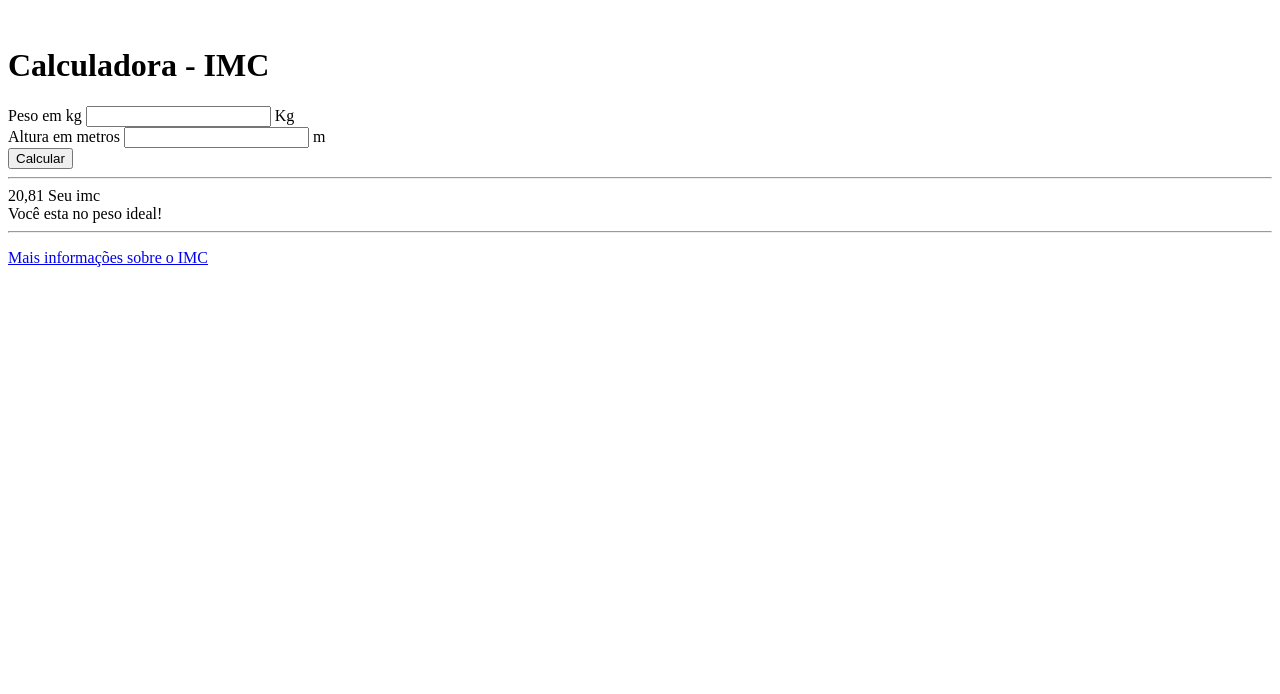
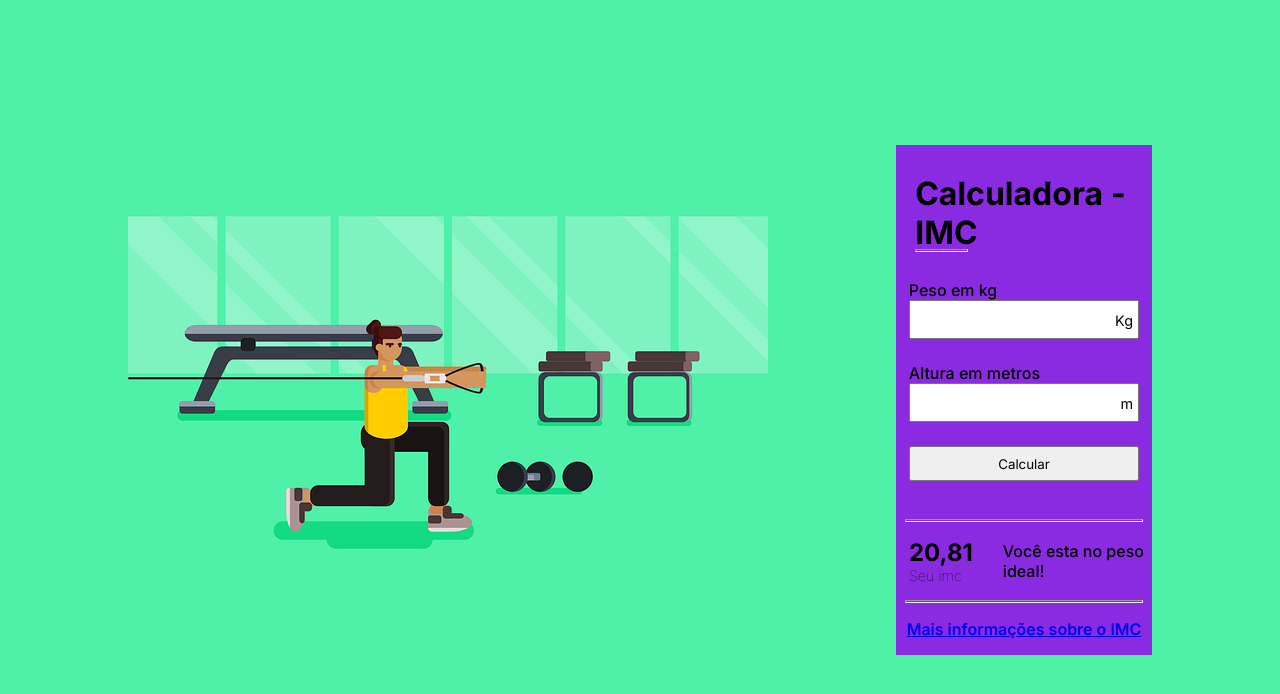
Before and after one commit to Douglas-M-Miranda/imc-calculadora, a plain HTML site: page index.html in a window 1280 px wide. Drawn offline with Linux system fonts and the light colour scheme.

Commit message:
organização do layout completo

```diff
--- a/index.html
+++ b/index.html
@@ -5,33 +5,37 @@
     <meta name="viewport" content="width=device-width, initial-scale=1.0">
     <title>Calculadora de IMC</title>
     <link rel="stylesheet" href="style.css">
+    <link rel="preconnect" href="https://fonts.googleapis.com">
+    <link rel="preconnect" href="https://fonts.gstatic.com" crossorigin>
+    <link href="https://fonts.googleapis.com/css2?family=Inter:ital,opsz,wght@0,14..32,100..900;1,14..32,100..900&family=Roboto:ital,wght@0,100..900;1,100..900&display=swap" rel="stylesheet">
 </head>
 <body>
     <div class="containerImagem">
-        <img src="" alt="">
+        <img src="assets/background-image.png" alt="Desenho de uma mulher se exercitando.">
     </div>
 
     <main class="card">
         <header class="cabecalho">
             <h1>Calculadora - IMC</h1>
+            <hr />
         </header>
 
-        <section>
+        <section class="containerForm">
             <form>
                 <div class="ContainerInputPeso">
+                    <span class="tituloInput">Peso em kg</span>
                     <label>
-                        Peso em kg
-                        <input type="text" name="inputAltura" class="inputPeso" required />
+                       <input type="text" name="inputAltura" class="inputPeso" required />
                     </label>
-                    <span>Kg</span>
+                    <span class="kg">Kg</span>
                 </div>
 
                 <div class="containerInputAltura">
+                    <span class="tituloInput">Altura em metros</span>
                     <label>
-                        Altura em metros
                         <input type="number" name="inputAltura" class="inputAltura" required>
                     </label>
-                    <span>m</span>
+                    <span class="m">m</span>
                 </div>
 
                 <div class="containerBotao">
@@ -41,9 +45,10 @@
                 </div>
             </form>
         </section>
+
+        <hr />
+
         <aside class="containerResultado">
-            <hr />
-
             <div class="imc">
                 <span class="numeroImc">20,81</span>
 
@@ -55,9 +60,9 @@
                     Você esta no peso ideal!
                 </span>
             </div>
+        </aside>
 
-            <hr />
-        </aside>
+        <hr />
 
         <footer>
             <p><a href="https://abeso.org.br/obesidade-e-sindrome-metabolica/calculadora-imc/">Mais informações sobre o IMC</a></p>
--- a/style.css
+++ b/style.css
@@ -4,3 +4,190 @@ input[type=number] {
   -moz-appearance:    textfield;
   appearance:         textfield;
 }
+
+:root {
+  --background-color: #4ff1a8;
+}
+
+* {
+  font-family: "Inter", sans-serif;
+  margin: 0;
+  padding: 0;
+}
+
+body {
+  display: flex;
+  justify-content: center;
+  align-items: center;
+  gap: 10%;
+
+  min-height: 100vh;
+  width: 100vw;
+
+  background-color: var(--background-color);
+  object-fit: cover;
+}
+
+/* configuração geral do bloco da calculadora */
+.card {
+  /* height: 20%;  formatar o resto primeiro*/
+  width: 20%;
+
+  background-color: blueviolet;
+}
+
+/* configuração do cabeçalho */
+.cabecalho {
+  position: relative;
+}
+
+.cabecalho h1 {
+  font-size: 2rem;
+  margin: .9em 0 .9em .6em;
+  font-weight: bold;
+}
+
+.cabecalho hr {
+  position: absolute;
+  bottom: 0;
+  left: 1.19em;
+  color: pink;
+  width: 20%;
+}
+
+/* configuração geral dos input */
+
+/* configura input peso */
+.ContainerInputPeso {
+  display: flex;
+  flex-direction: column;
+
+  position: relative;
+  margin-bottom: 1.5em;
+}
+
+.tituloInput {
+  font-size: 1rem;
+  font-weight: 500;
+  margin-left: 0.8em;
+
+}
+
+.ContainerInputPeso label{
+  display: flex;
+  justify-content: center;
+
+}
+
+form input {
+  width: 100%;
+  height: 35px;
+  margin: 0 1em 0 1em
+}
+
+.kg {
+  position: absolute;
+  top: 75%;
+  font-size: .9rem;
+  right: 19px;
+  transform: translateY(-75%);
+}
+
+/* configuração input altura */
+.containerInputAltura {
+  display: flex;
+  flex-direction: column;
+  position: relative;
+  margin-bottom: 1.5em;
+}
+
+.containerInputAltura label{
+  display: flex;
+  justify-content: center;
+}
+
+.m {
+  position: absolute;
+  top: 75%;
+  font-size: .9rem;
+  right: 19px;
+  transform: translateY(-75%);
+}
+
+/* configuração botão */
+.containerBotao {
+  display: flex;
+  justify-content: center;
+}
+
+button {
+  width: 100%;
+  height: 35px;
+  margin: 0 1em 2.85em 1em;
+  cursor: pointer;
+}
+
+/* configuração resultado */
+.containerResultado {
+  display: flex;
+  align-items: center;
+  gap: 30px;
+  margin: 1em 0 1em .81em;
+}
+
+.imc {
+  display: flex;
+  flex-direction: column;
+}
+
+.numeroImc {
+  font-size: 1.5rem;
+  font-weight: bold;
+}
+
+.seuImc {
+  font-size: .9rem;
+  font-weight: lighter;
+}
+
+.textoResultado {
+  font: 1rem;
+  font-weight: 500;
+}
+
+hr {
+  width: 92%;
+  height: 1px;
+  margin: 0 auto;
+
+}
+
+footer {
+  text-align: center;
+  font-size: 1rem;
+  font-weight: 600;
+  margin: 1em 0;
+}
+
+@media (max-width: 62rem) {
+  img {
+    display: none;
+  }
+  .card {
+    width: 50vw;
+    height: 50vh;
+  }
+}
+
+@media (max-width: 32rem) {
+  body {
+    gap: 0;
+  }
+  .card {
+    width: 100vw;
+    height: 100vh;
+    display: flex;
+    flex-direction: column;
+    justify-content: center;
+  }
+}
```
Also changed, not shown: assets/background-image.png (added), 1 other file.
